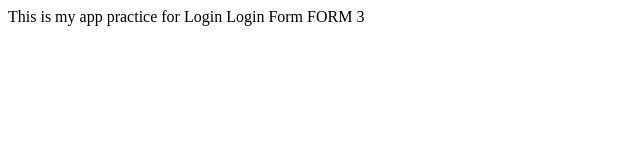
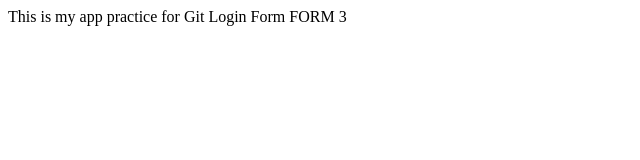
Before and after one commit to patthrasher/test, a plain HTML site: page index.html in a window 1280 px wide. Shown: the full height of the page, 0-640 px from the left. Drawn offline with Linux system fonts and the light colour scheme.

Commit message:
changed line so same as master

```diff
--- a/index.html
+++ b/index.html
@@ -3,7 +3,7 @@
     <title>My App</title>
   </head>
   <body>
-    This is my app practice for Login
+    This is my app practice for Git
     Login Form
     FORM 3
   </body>
```
